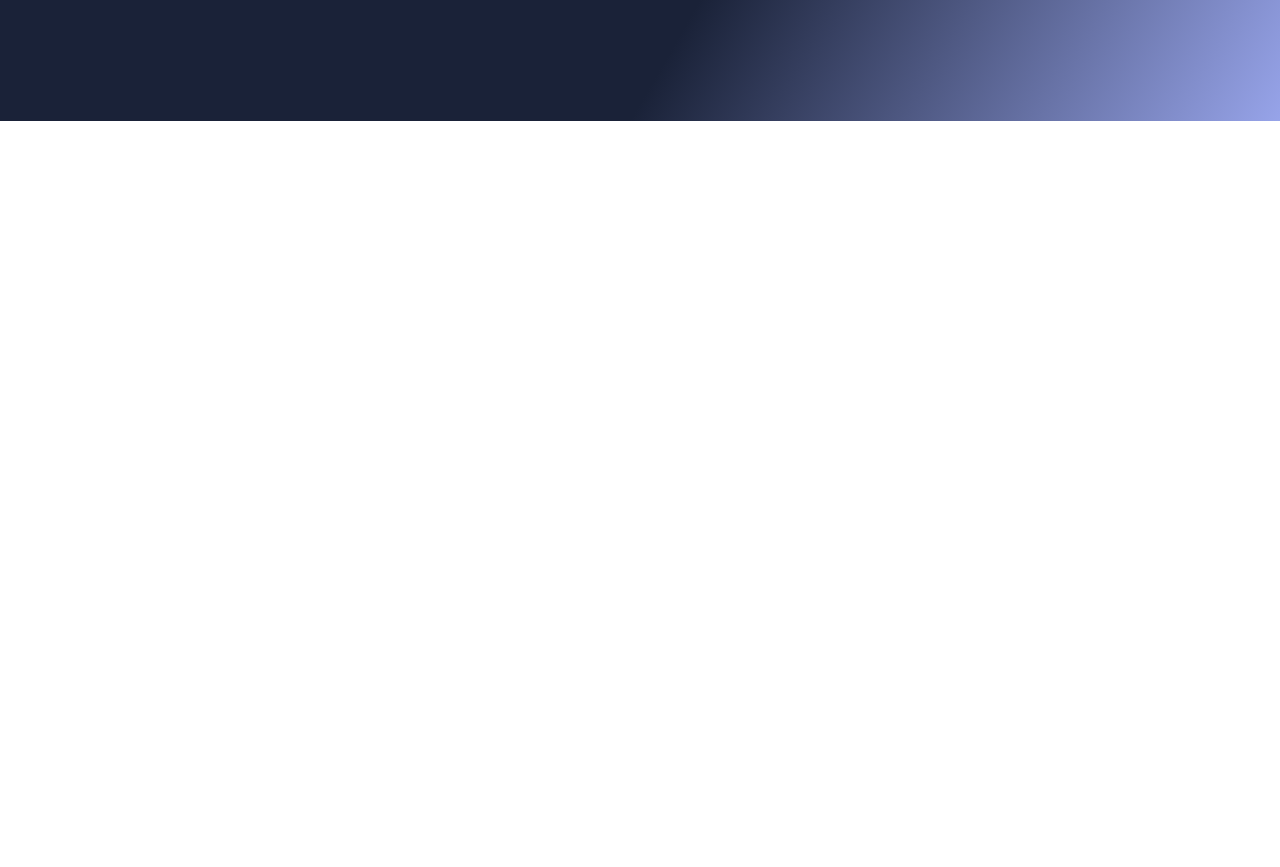
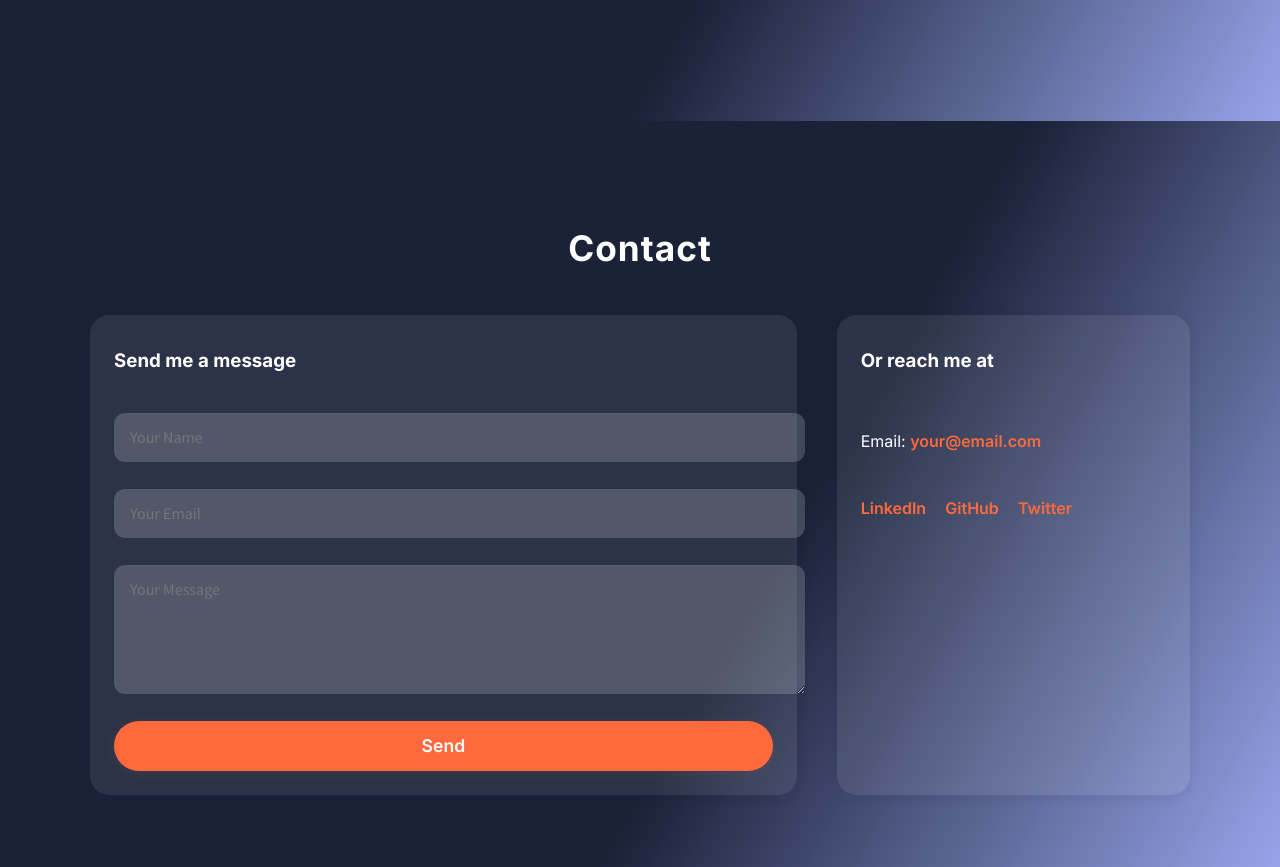
Before and after one commit to StrikerSam-Ai/Portfolio, a React (Vite) app: page / in a window 1280 px wide. Shown: the part 2940-3807 px from the top of the page. Before the commit the page ends 3061 px from the top, so only its background shows below. Built offline with nearby package versions, Linux system fonts and the light colour scheme.

Commit message:
Add Contact section with unified gradient, form, and card style

```diff
--- a/src/App.css
+++ b/src/App.css
@@ -283,6 +283,120 @@ html, body, #root {
   color: #e0e6f7;
 }
 
+.contact-section {
+  width: 100%;
+  min-height: 60vh;
+  background: linear-gradient(120deg, #1A2238 60%, #9DAAF2 100%);
+  padding: 4.5rem 2rem 4.5rem 2rem;
+  display: flex;
+  flex-direction: column;
+  align-items: center;
+  position: relative;
+  z-index: 1;
+  color: #fff;
+}
+
+.contact-title {
+  font-family: 'Inter', sans-serif;
+  font-size: 2.2rem;
+  color: #fff;
+  margin-bottom: 2.5rem;
+  font-weight: 700;
+  letter-spacing: 1px;
+}
+
+.contact-content {
+  width: 100%;
+  max-width: 1100px;
+  display: grid;
+  grid-template-columns: 2fr 1fr;
+  gap: 2.5rem;
+}
+
+.contact-form {
+  background: rgba(255,255,255,0.08);
+  border-radius: 1.2rem;
+  padding: 2rem 1.5rem 1.5rem 1.5rem;
+  box-shadow: 0 2px 12px rgba(26,34,56,0.10);
+  color: #fff;
+  display: flex;
+  flex-direction: column;
+  gap: 1.2rem;
+}
+
+.contact-form h3 {
+  margin-top: 0;
+  color: #fff;
+}
+
+.contact-input {
+  width: 100%;
+  padding: 0.9rem 1rem;
+  border-radius: 0.7rem;
+  border: none;
+  background: rgba(255,255,255,0.18);
+  color: #1A2238;
+  font-size: 1rem;
+  margin-bottom: 0.5rem;
+  font-family: 'Source Sans Pro', sans-serif;
+}
+
+.contact-input:focus {
+  outline: 2px solid #9DAAF2;
+  background: #fff;
+}
+
+.contact-submit {
+  background: #FF6A3D;
+  color: #fff;
+  border: none;
+  border-radius: 2rem;
+  padding: 0.9rem 2.5rem;
+  font-size: 1.1rem;
+  font-family: 'Inter', sans-serif;
+  cursor: pointer;
+  font-weight: 600;
+  box-shadow: 0 2px 12px rgba(255,106,61,0.10);
+  transition: background 0.2s, transform 0.2s;
+}
+.contact-submit:hover {
+  background: #e05a2d;
+  transform: translateY(-2px) scale(1.04);
+}
+
+.contact-info.contact-card {
+  background: rgba(255,255,255,0.08);
+  border-radius: 1.2rem;
+  padding: 2rem 1.5rem 1.5rem 1.5rem;
+  box-shadow: 0 2px 12px rgba(26,34,56,0.10);
+  color: #fff;
+  display: flex;
+  flex-direction: column;
+  gap: 1.2rem;
+}
+
+.contact-info h3 {
+  margin-top: 0;
+  color: #fff;
+}
+
+.contact-link {
+  color: #FF6A3D;
+  text-decoration: none;
+  font-weight: 600;
+  font-size: 1rem;
+  transition: color 0.18s;
+}
+.contact-link:hover {
+  color: #e05a2d;
+}
+
+.contact-socials {
+  display: flex;
+  gap: 1.2rem;
+  margin-top: 0.5rem;
+}
+
 @media (max-width: 900px) {
   .about-content, .portfolio-grid {
     grid-template-columns: 1fr;
@@ -292,6 +406,10 @@ html, body, #root {
     grid-column: 1 / 2;
   }
   .services-content {
+    grid-template-columns: 1fr;
+    gap: 1.5rem;
+  }
+  .contact-content {
     grid-template-columns: 1fr;
     gap: 1.5rem;
   }
@@ -323,4 +441,10 @@ html, body, #root {
   .services-card {
     padding: 1.2rem 0.7rem 1rem 0.7rem;
   }
+  .contact-section {
+    padding: 2rem 0.5rem 2rem 0.5rem;
+  }
+  .contact-form, .contact-info.contact-card {
+    padding: 1.2rem 0.7rem 1rem 0.7rem;
+  }
 }
--- a/src/App.tsx
+++ b/src/App.tsx
@@ -2,6 +2,7 @@ import './App.css'
 import AboutSection from './AboutSection'
 import PortfolioSection from './PortfolioSection'
 import ServicesSection from './ServicesSection'
+import ContactSection from './ContactSection'
 
 function App() {
   return (
@@ -21,6 +22,7 @@ function App() {
       <AboutSection />
       <PortfolioSection />
       <ServicesSection />
+      <ContactSection />
     </div>
   )
 }
--- /dev/null
+++ b/src/ContactSection.tsx
@@ -0,0 +1,29 @@
+import React from 'react';
+
+const ContactSection: React.FC = () => {
+  return (
+    <section className="contact-section" id="contact">
+      <h2 className="contact-title">Contact</h2>
+      <div className="contact-content">
+        <form className="contact-form">
+          <h3>Send me a message</h3>
+          <input type="text" placeholder="Your Name" className="contact-input" />
+          <input type="email" placeholder="Your Email" className="contact-input" />
+          <textarea placeholder="Your Message" className="contact-input" rows={5}></textarea>
+          <button type="submit" className="contact-submit">Send</button>
+        </form>
+        <div className="contact-info contact-card">
+          <h3>Or reach me at</h3>
+          <p>Email: <a href="mailto:your@email.com" className="contact-link">your@email.com</a></p>
+          <div className="contact-socials">
+            <a href="#" className="contact-link">LinkedIn</a>
+            <a href="#" className="contact-link">GitHub</a>
+            <a href="#" className="contact-link">Twitter</a>
+          </div>
+        </div>
+      </div>
+    </section>
+  );
+};
+
+export default ContactSection;
```
